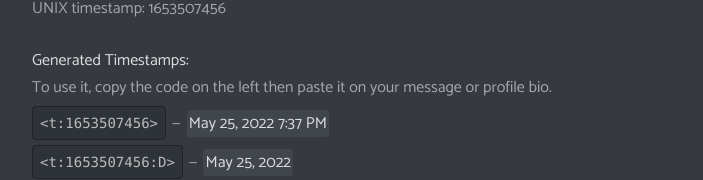
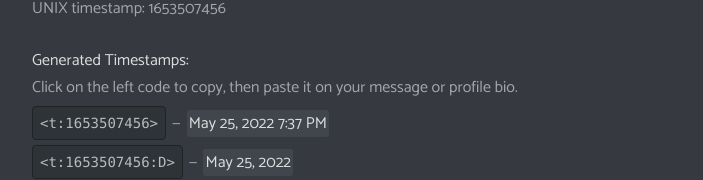
Before and after one commit to n0ky4/discord-timestamp-generator, a React (Create React App) app: page / in a window 1280 px wide. Shown: the part 228-408 px from the top of the page, without its empty margins (288-991 px from the left). Built offline with nearby package versions, Linux system fonts and the light colour scheme.

Commit message:
Change message

```diff
--- a/src/pages/index.jsx
+++ b/src/pages/index.jsx
@@ -178,8 +178,7 @@ export default function Home() {
             <div style={{ margin: '25px 0' }}>
                 <Text>Generated Timestamps:</Text>
                 <Text muted>
-                    To use it, copy the code on the left then paste it on your message or profile
-                    bio.
+                    Click on the left code to copy, then paste it on your message or profile bio.
                 </Text>
                 <div>
                     <TimestampContainer>
```
